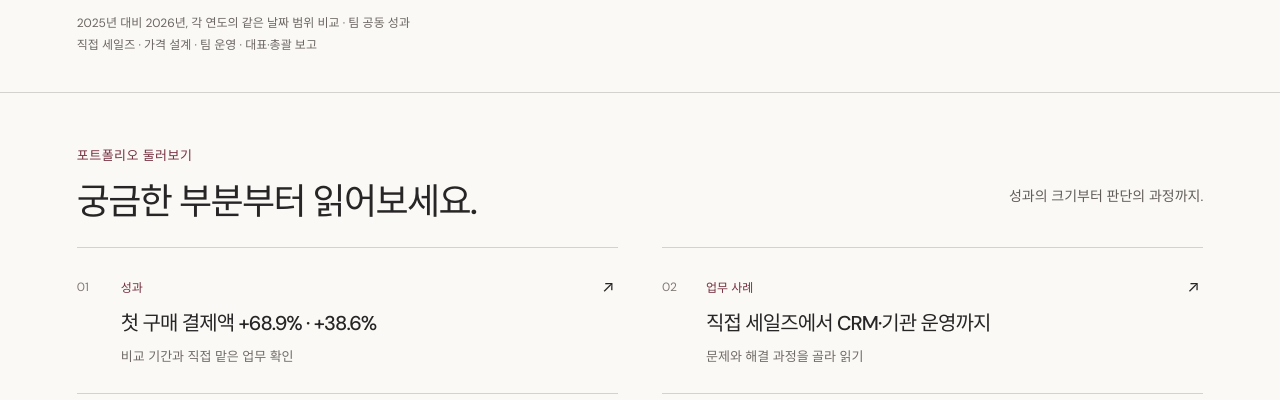
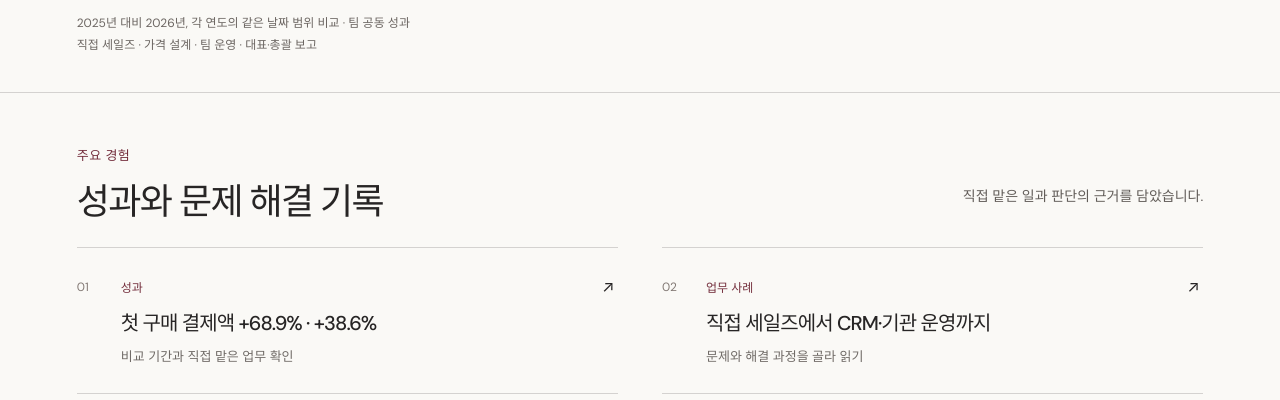
Before and after one commit to leeyjn/leeyjn.github.io, a plain HTML site: page index.html in a window 1280 px wide. Shown: the part 684-1084 px from the top of the page. Drawn offline with Linux system fonts and the light colour scheme; a web font is replaced by a local one.

Commit message:
Make portfolio overview heading direct and descriptive

```diff
--- a/index.html
+++ b/index.html
@@ -52,4 +52,4 @@
         <p class="portrait-label">Ringle · Teens Product Team<br> <span>교육 서비스 · 매니저 / 2025.06 — 현재</span></p>
 
       </div>
-    </section><section class="overview" aria-labelledby="overview-title"><div class="section-head"><div><p class="section-kicker">포트폴리오 둘러보기</p><h2 id="overview-title">궁금한 부분부터 읽어보세요.</h2></div><p>성과의 크기부터 판단의 과정까지.</p></div><div class="overview-links"><a href="growth.html"><span class="overview-number">01</span><div><small>성과</small><h3>첫 구매 결제액 +68.9% · +38.6%</h3><p>비교 기간과 직접 맡은 업무 확인</p></div><span aria-hidden="true">↗</span></a><a href="work.html"><span class="overview-number">02</span><div><small>업무 사례</small><h3>직접 세일즈에서 CRM·기관 운영까지</h3><p>문제와 해결 과정을 골라 읽기</p></div><span aria-hidden="true">↗</span></a><a href="decisions.html"><span class="overview-number">03</span><div><small>판단 기록</small><h3>어떤 고객에게, 왜 집중했을까</h3><p>실제 회고에 남긴 선택과 배운 점</p></div><span aria-hidden="true">↗</span></a><a href="leadership.html"><span class="overview-number">04</span><div><small>일하는 방식</small><h3>내가 해결한 다음에도 팀이 판단하도록</h3><p>채용·온보딩·경영진 소통</p></div><span aria-hidden="true">↗</span></a><a href="career.html"><span class="overview-number">05</span><div><small>경력</small><h3>현장과 기획을 함께 배웠습니다</h3><p>경력·학력·업무 도구</p></div><span aria-hidden="true">↗</span></a></div></section></main><aside class="page-contact"><span>함께 풀고 싶은 문제가 있다면</span><a href="mailto:zrayonk@gmail.com">zrayonk@gmail.com ↗</a></aside><footer><span>© 2026 Eugene Lee</span><a href="index.html">한눈에 보기</a><a href="#main-content">맨 위로 ↑</a></footer><script src="script.js?v=11"></script></body></html>
+    </section><section class="overview" aria-labelledby="overview-title"><div class="section-head"><div><p class="section-kicker">주요 경험</p><h2 id="overview-title">성과와 문제 해결 기록</h2></div><p>직접 맡은 일과 판단의 근거를 담았습니다.</p></div><div class="overview-links"><a href="growth.html"><span class="overview-number">01</span><div><small>성과</small><h3>첫 구매 결제액 +68.9% · +38.6%</h3><p>비교 기간과 직접 맡은 업무 확인</p></div><span aria-hidden="true">↗</span></a><a href="work.html"><span class="overview-number">02</span><div><small>업무 사례</small><h3>직접 세일즈에서 CRM·기관 운영까지</h3><p>문제와 해결 과정을 골라 읽기</p></div><span aria-hidden="true">↗</span></a><a href="decisions.html"><span class="overview-number">03</span><div><small>판단 기록</small><h3>어떤 고객에게, 왜 집중했을까</h3><p>실제 회고에 남긴 선택과 배운 점</p></div><span aria-hidden="true">↗</span></a><a href="leadership.html"><span class="overview-number">04</span><div><small>일하는 방식</small><h3>내가 해결한 다음에도 팀이 판단하도록</h3><p>채용·온보딩·경영진 소통</p></div><span aria-hidden="true">↗</span></a><a href="career.html"><span class="overview-number">05</span><div><small>경력</small><h3>현장과 기획을 함께 배웠습니다</h3><p>경력·학력·업무 도구</p></div><span aria-hidden="true">↗</span></a></div></section></main><aside class="page-contact"><span>함께 풀고 싶은 문제가 있다면</span><a href="mailto:zrayonk@gmail.com">zrayonk@gmail.com ↗</a></aside><footer><span>© 2026 Eugene Lee</span><a href="index.html">한눈에 보기</a><a href="#main-content">맨 위로 ↑</a></footer><script src="script.js?v=11"></script></body></html>
```
